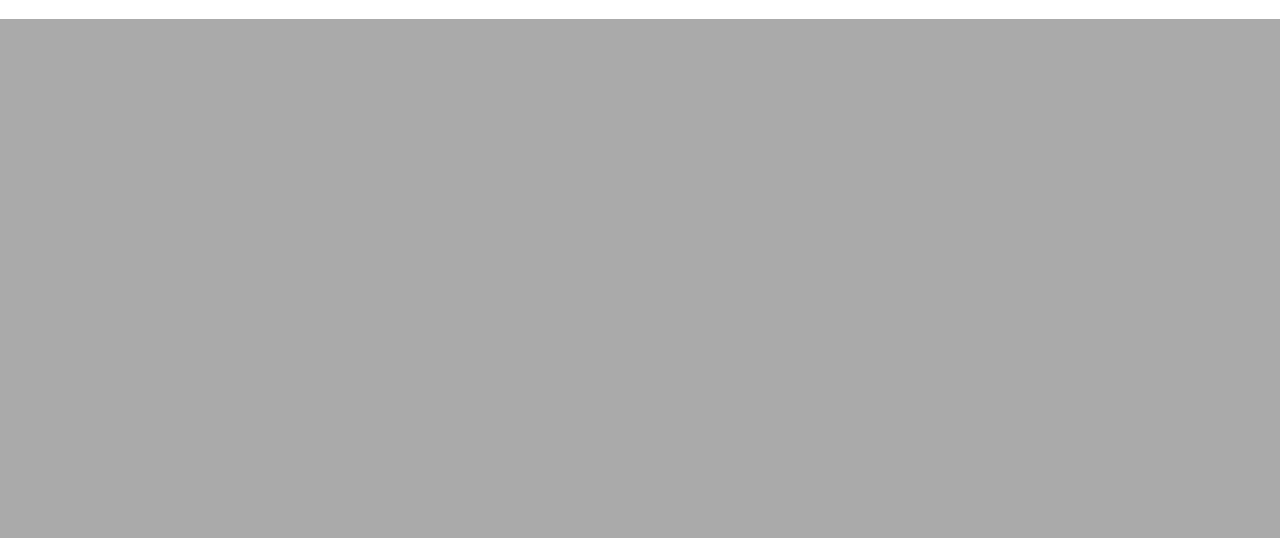
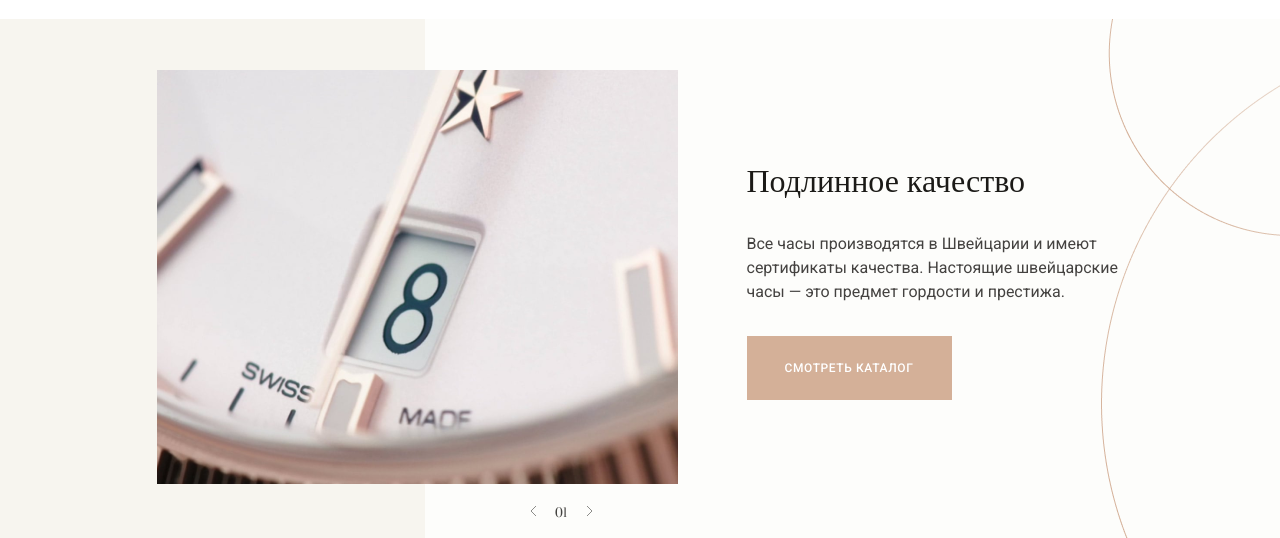
Before and after one commit to ilia-io/Conquest-watch, a website built with webpack: page src/index.html in a window 1280 px wide. Shown: the part 1543-2081 px from the top of the page. Before the commit the page ends 1562 px from the top, so only its background shows below. Built offline with nearby package versions, Linux system fonts and the light colour scheme.

Commit message:
feat: add banner section

```diff
--- a/src/index.html
+++ b/src/index.html
@@ -157,6 +157,23 @@
             </div>
           </div>
         </section>
+        <section class="banner">
+          <div class="banner__wrapper container">
+            <div class="banner__image-box">
+              <img src="/src/img/photo_banner.png" alt="clock up close" class="banner__img">
+            </div>
+            <div class="banner__info-box">
+              <h2 class="banner__title">Подлинное качество</h2>
+              <p class="banner__text">Все часы производятся в Швейцарии и имеют сертификаты качества. Настоящие швейцарские часы — это предмет гордости и престижа.</p>
+              <button class="banner__btn" type="button">СМОТРЕТЬ КАТАЛОГ</button>
+            </div>
+            <div class="banner__pagination">
+              <img src="/src/img/arrow_left.svg" alt="arrow left" class="banner__pagination-arrow">
+<p class="banner__pagination-text">01</p>
+              <img src="/src/img/arrow_right.svg" alt="arrow right" class="banner__pagination-arrow">
+            </div>
+          </div>
+        </section>
       </div>
     </main>
   </body>
--- a/src/style/_style.scss
+++ b/src/style/_style.scss
@@ -326,3 +326,86 @@ body {
     color: #1B1A17;
   }
 }
+
+.banner {
+  min-height: 519px;
+  background: url(/src/img/banner-bg.png) 50% 0 no-repeat, #FDFDFB;
+  display: flex;
+  justify-content: center;
+  align-items: center;
+
+  &__wrapper {
+    display: flex;
+    justify-content: center;
+    align-items: center;
+    position: relative;
+  }
+
+  &__image-box {}
+
+  &__img {}
+
+  &__info-box {
+    width: 377px;
+    height: 243px;
+    display: flex;
+    flex-direction: column;
+    justify-content: space-between;
+    margin-left: 69px;
+  }
+
+  &__title {
+    font-family: 'Playfair Display';
+    font-style: normal;
+    font-weight: 400;
+    font-size: 32px;
+    line-height: 43px;
+    color: #1B1A17;
+  }
+
+  &__text {
+    font-family: 'Roboto';
+    font-style: normal;
+    font-weight: 400;
+    font-size: 16px;
+    line-height: 150%;
+    color: #444240;
+  }
+
+  &__btn {
+    font-family: 'Roboto';
+    font-style: normal;
+    font-weight: 500;
+    font-size: 12px;
+    line-height: 14px;
+    letter-spacing: 0.05em;
+    color: #FFFFFF;
+    width: 205px;
+    height: 64px;
+    background: #D4B098;
+    border: none;
+  }
+
+  &__pagination {
+    width: 63px;
+    height: 12px;
+    display: flex;
+    justify-content: space-between;
+    position: absolute;
+    bottom: -30px;
+    left: 475px;
+  }
+
+  &__pagination-arrow {
+    cursor: pointer;
+  }
+
+  &__pagination-text {
+    font-family: 'Prata';
+    font-style: normal;
+    font-weight: 400;
+    font-size: 12px;
+    line-height: 16px;
+    color: rgba(27, 26, 23, 0.82);
+  }
+}
```
Also changed, not shown: src/img/arrow_left.svg (added), src/img/arrow_right.svg (added), src/img/banner-bg.png (added), src/img/photo_banner.png (added).
